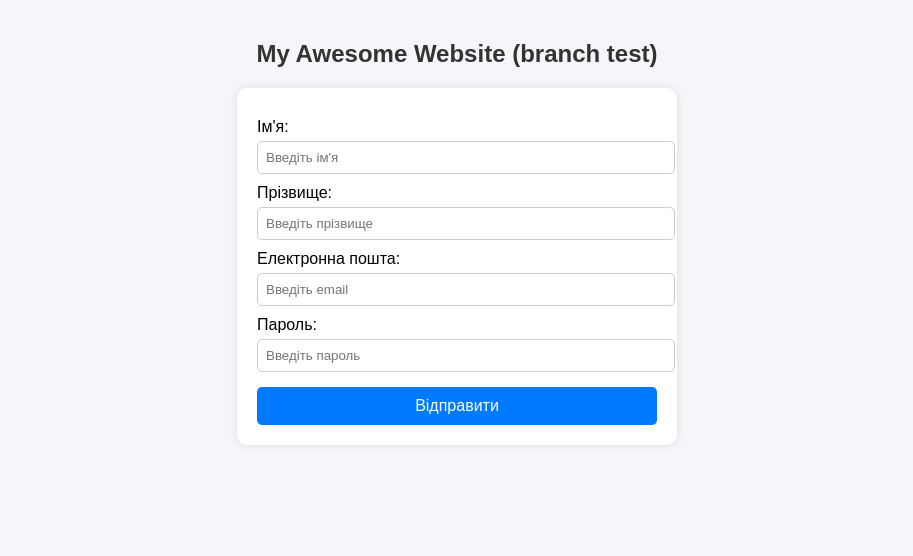
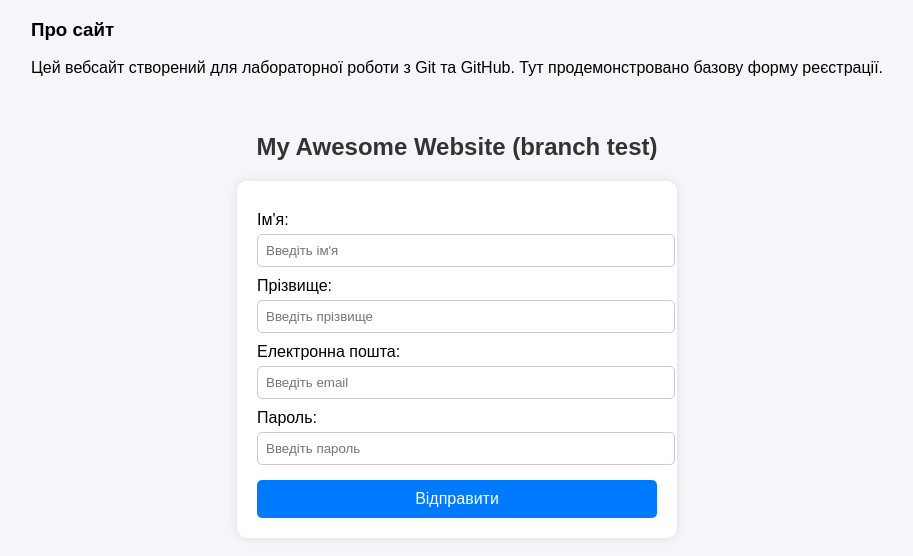
Before and after one commit to EgorT22/MyWebsiteLab2, a plain HTML site: page index.html in a window 1280 px wide. Shown: the whole page, without its empty margins (183-1096 px from the left). Drawn offline with Linux system fonts and the light colour scheme.

Commit message:
Add About section to registration page

```diff
--- a/index.html
+++ b/index.html
@@ -6,6 +6,11 @@
   <title>Форма реєстрації</title>
   <link rel="stylesheet" href="style.css">
 </head>
+<section>
+  <h3>Про сайт</h3>
+  <p>Цей вебсайт створений для лабораторної роботи з Git та GitHub. Тут продемонстровано базову форму реєстрації.</p>
+</section>
+
 <body>
 
   <h2>My Awesome Website (branch test)</h2>
```
